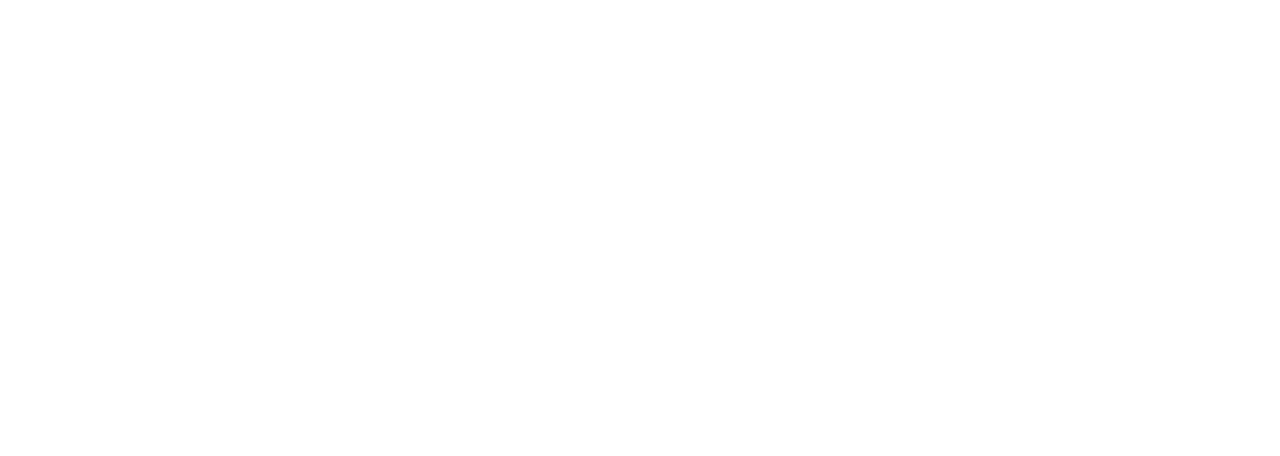
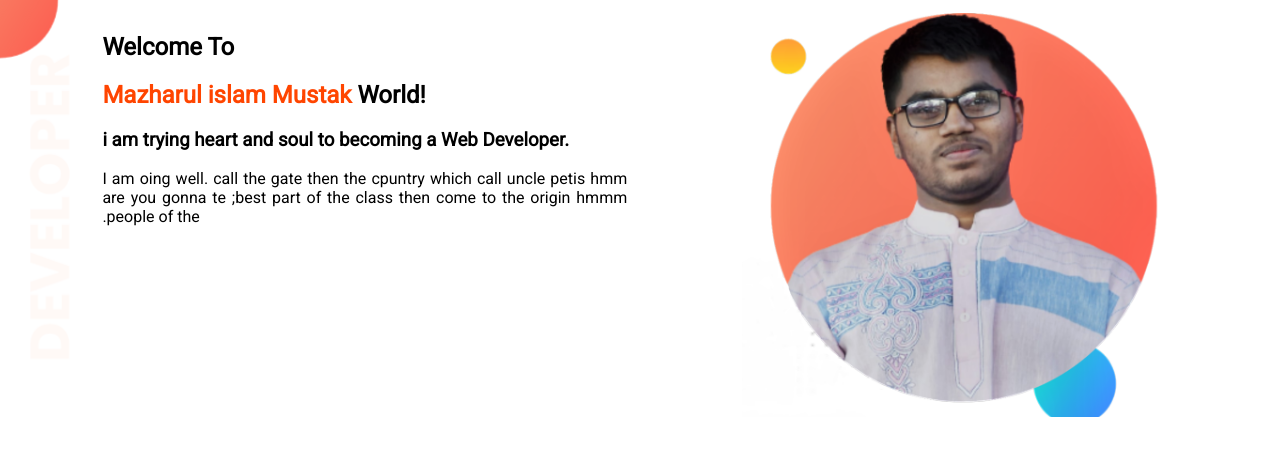
Before and after one commit to MIMustak/porfolio-19622, a plain HTML site: page index.html in a window 1280 px wide. Drawn offline with Linux system fonts and the light colour scheme.

Commit message:
top part

```diff
--- a/index.html
+++ b/index.html
@@ -1,12 +1,30 @@
 <!DOCTYPE html>
 <html lang="en">
+
 <head>
     <meta charset="UTF-8">
     <meta http-equiv="X-UA-Compatible" content="IE=edge">
     <meta name="viewport" content="width=device-width, initial-scale=1.0">
-    <title>Portfolio1</title><link rel="stylesheet" href="style.css">
+    <title>Portfolio1</title>
+    <link rel="preconnect" href="https://fonts.googleapis.com">
+    <link rel="preconnect" href="https://fonts.gstatic.com" crossorigin>
+    <link href="https://fonts.googleapis.com/css2?family=Roboto&display=swap" rel="stylesheet">
+    <link rel="stylesheet" href="style.css">
 </head>
+
 <body>
+    <section id="heading-part">
+        <div class="half-width">
+            <h1>Welcome To</h1>
+            <h1><span>Mazharul islam Mustak</span> World!</h1>
+            <h3>i am trying heart and soul to becoming a Web Developer.</h3>
+            <p>I am oing well. call the gate then the cpuntry which call uncle petis hmm are you gonna te ;best part of
+                the class then come to the origin hmmm .people of the </p>
+        </div>
+        <div class="half-width">
+            <img src="images/mypic.png" alt="Mustaj is in a panjabi." srcset="">
+        </div>
+    </section>
+</body>
 
-</body>
 </html>
--- a/style.css
+++ b/style.css
@@ -0,0 +1,31 @@
+body {
+    font-family: 'Roboto', sans-serif;
+    margin: 0;
+}
+
+p {
+    text-align: justify;
+}
+
+span {
+    color: orangered;
+}
+
+section {
+    display: flex;
+}
+
+.half-width {
+    width: 50%;
+    padding-left: 7%;
+    margin: 1%;
+}
+
+.half-width img {
+    width: 80%;
+}
+
+#heading-part {
+    background-image: url(images/top-banner.png);
+    background-repeat: no-repeat;
+}
```
Also changed, not shown: images/Mimustak-removebg-preview.png (added), images/dream-bg.png (added), images/exp-bg.png (added), images/my-bg.png (added), images/my-bg2.png (added), images/my-bg3.png (added), images/mypic.png (added), images/top-banner.png (added), 1 other file.
